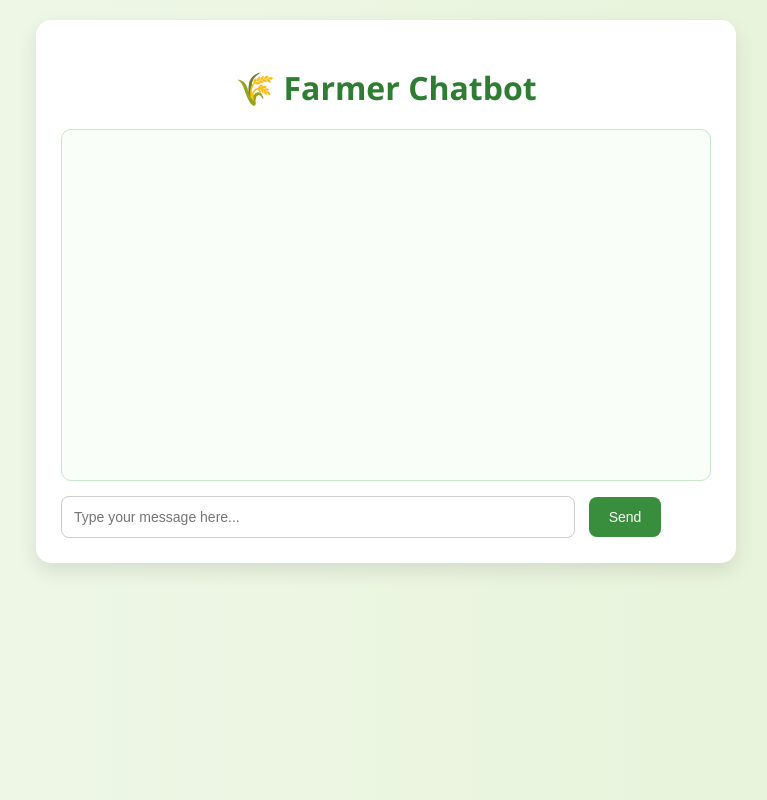
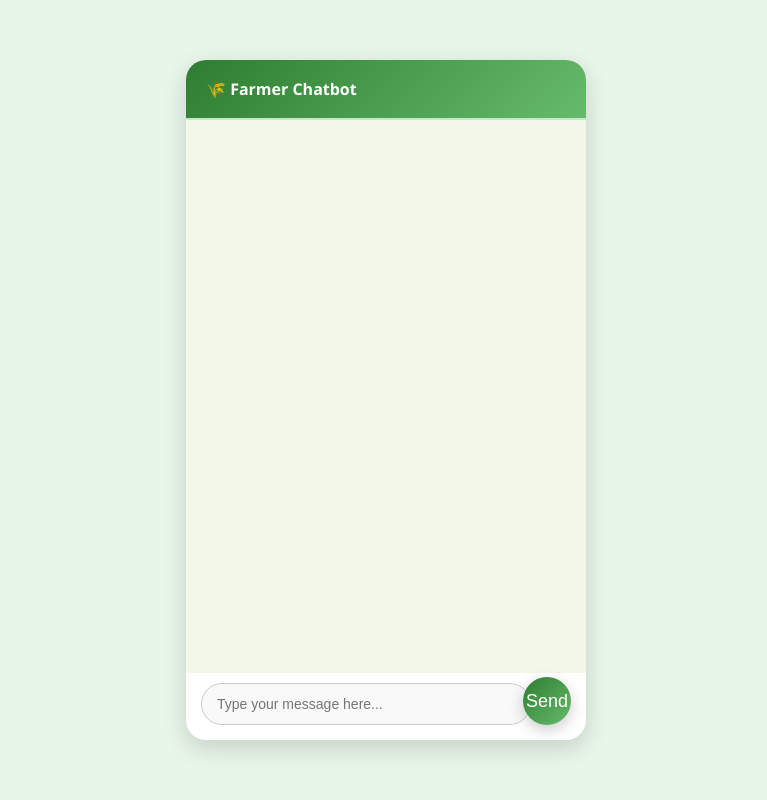
Before and after one commit to Mishra1494/KisanSetu, a Flask app: page / in a window 1280 px wide. Shown: the whole page, without its empty margins (254-1021 px from the left). Run offline with Flask 3, Linux system fonts and the light colour scheme.

Commit message:
first commit

```diff
--- a/chatbot/static/style.css
+++ b/chatbot/static/style.css
@@ -1,82 +1,144 @@
-body {
-  font-family: "Segoe UI", Tahoma, Geneva, Verdana, sans-serif;
-  background: linear-gradient(to right, #f0f8ea, #e6f3d8);
-  padding: 20px;
+/* Reset */
+* {
   margin: 0;
+  padding: 0;
+  box-sizing: border-box;
 }
 
-.chat-container {
-  max-width: 650px;
-  margin: auto;
-  background: #ffffff;
-  padding: 25px;
-  border-radius: 15px;
-  box-shadow: 0 8px 20px rgba(0, 0, 0, 0.1);
+body {
+  background: #e8f5e9;
+  font-family: 'Segoe UI', sans-serif;
+  display: flex;
+  justify-content: center;
+  align-items: center;
+  height: 100vh;
 }
 
-h1 {
-  text-align: center;
-  color: #2e7d32;
-  margin-bottom: 20px;
+/* Chat container */
+.chat-container {
+  width: 100%;
+  max-width: 400px;
+  height: 85vh;
+  background-color: #fff;
+  border-radius: 20px;
+  overflow: hidden;
+  box-shadow: 0 8px 25px rgba(0, 0, 0, 0.15);
+  display: flex;
+  flex-direction: column;
+  position: relative;
 }
 
-#chat-box {
-  border: 1px solid #c8e6c9;
-  background: #f9fff8;
-  height: 320px;
-  overflow-y: auto;
-  padding: 15px;
-  margin-bottom: 15px;
-  border-radius: 10px;
-  scroll-behavior: smooth;
+/* Header */
+.chat-container h1 {
+  background: linear-gradient(135deg, #2e7d32, #66bb6a);
+  color: white;
+  padding: 18px 20px;
+  font-size: 16px;
+  font-weight: 600;
+  border-bottom: 2px solid #c8e6c9;
 }
 
-.user, .bot {
-  margin: 10px 0;
-  padding: 10px;
-  border-radius: 8px;
-  max-width: 80%;
-  display: inline-block;
-  line-height: 1.5;
+/* Chat messages */
+#chat-box {
+  flex: 1;
+  padding: 15px 10px;
+  overflow-y: auto;
+  display: flex;
+  flex-direction: column;
+  gap: 12px;
+  background-color: #f1f8e9;
 }
 
-.user {
-  background-color: #d0f0c0;
-  color: #2e7d32;
-  float: right;
-  clear: both;
-  text-align: right;
+/* Scrollbar */
+#chat-box::-webkit-scrollbar {
+  width: 6px;
+}
+#chat-box::-webkit-scrollbar-thumb {
+  background-color: rgba(0, 0, 0, 0.15);
+  border-radius: 10px;
 }
 
-.bot {
-  background-color: #e3f2fd;
-  color: #1565c0;
-  float: left;
-  clear: both;
-  text-align: left;
+/* User Message */
+.user {
+  align-self: flex-end;
+  background-color: #c8e6c9;
+  color: #1b5e20;
+  padding: 10px 14px;
+  border-radius: 18px 18px 0 18px;
+  max-width: 80%;
+  font-size: 14px;
+  box-shadow: 0 2px 5px rgba(0,0,0,0.1);
+  word-break: break-word;
 }
 
-input {
-  width: 75%;
-  padding: 12px;
-  border: 1px solid #ccc;
-  border-radius: 8px;
-  outline: none;
+/* Bot Message */
+.bot {
+  align-self: flex-start;
+  background-color: #ffffff;
+  color: #33691e;
+  padding: 10px 14px;
+  border-radius: 18px 18px 18px 0;
+  max-width: 80%;
   font-size: 14px;
+  box-shadow: 0 2px 5px rgba(0,0,0,0.1);
+  word-break: break-word;
 }
 
+/* Input field */
+#user-input {
+  width: calc(100% - 70px);
+  margin: 10px 10px 15px 15px;
+  padding: 12px 15px;
+  border-radius: 30px;
+  border: 1px solid #ccc;
+  background-color: #f9f9f9;
+  font-size: 14px;
+  outline: none;
+}
+
+/* Send button */
 button {
-  padding: 12px 20px;
-  background-color: #388e3c;
+  position: absolute;
+  right: 15px;
+  bottom: 15px;
+  width: 48px;
+  height: 48px;
+  background: linear-gradient(135deg, #2e7d32, #66bb6a);
+  border: none;
+  border-radius: 50%;
   color: white;
-  border: none;
-  border-radius: 8px;
-  font-size: 14px;
+  font-size: 18px;
   cursor: pointer;
-  margin-left: 10px;
-  transition: background-color 0.3s ease;
+  box-shadow: 0 5px 15px rgba(0, 0, 0, 0.2);
+  transition: background 0.3s ease;
 }
 
 button:hover {
-  background-color: #2e7d32;
+  background: linear-gradient(135deg, #1b5e20, #43a047);
 }
+
+/* Mobile responsive */
+@media (max-width: 480px) {
+  body {
+    height: auto;
+    padding: 20px 10px;
+  }
+
+  .chat-container {
+    width: 100%;
+    height: 90vh;
+  }
+
+  #user-input {
+    width: calc(100% - 70px);
+    margin-right: 65px;
+  }
+
+  button {
+    width: 44px;
+    height: 44px;
+    font-size: 16px;
+    bottom: 14px;
+    right: 12px;
+  }
+}
--- a/chatbot/templates/index.html
+++ b/chatbot/templates/index.html
@@ -3,7 +3,7 @@
 <head>
   <meta charset="UTF-8" />
   <title>🌾Farmer Chatbot</title>
-  <link rel="stylesheet" href="/static/style.css" />
+  <link rel="stylesheet" href="/KisanSetu/chatbot/static/style.css" />
 </head>
 <body>
   <div class="chat-container">
@@ -12,7 +12,6 @@
     <input type="text" id="user-input" placeholder="Type your message here..." />
     <button onclick="sendMessage()">Send</button>
   </div>
-
   <script>
     async function sendMessage() {
       const input = document.getElementById("user-input");
@@ -22,7 +21,9 @@
       const chatBox = document.getElementById("chat-box");
       chatBox.innerHTML += `<div class='user'>👨‍🌾 You: ${message}</div>`;
       input.value = "";
-
+      chatBox.scrollTop = chatBox.scrollHeight;
+      chatBox.innerHTML += `<div class='bot'>🤖 KrishiYodha: ${data.reply}</div>`;
+      chatBox.scrollTop = chatBox.scrollHeight;
       const response = await fetch("/chat", {
         method: "POST",
         headers: { "Content-Type": "application/json" },
```
